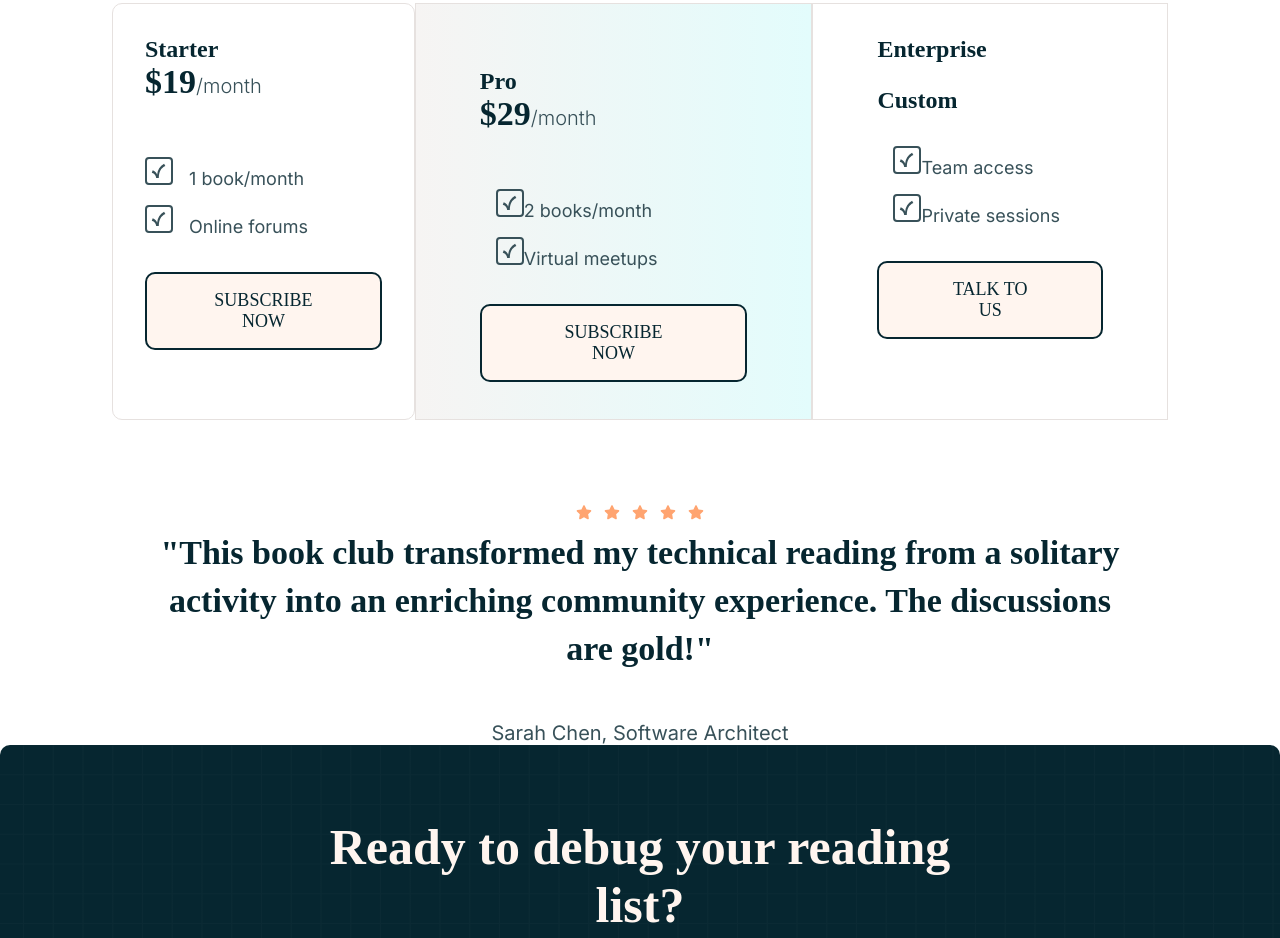
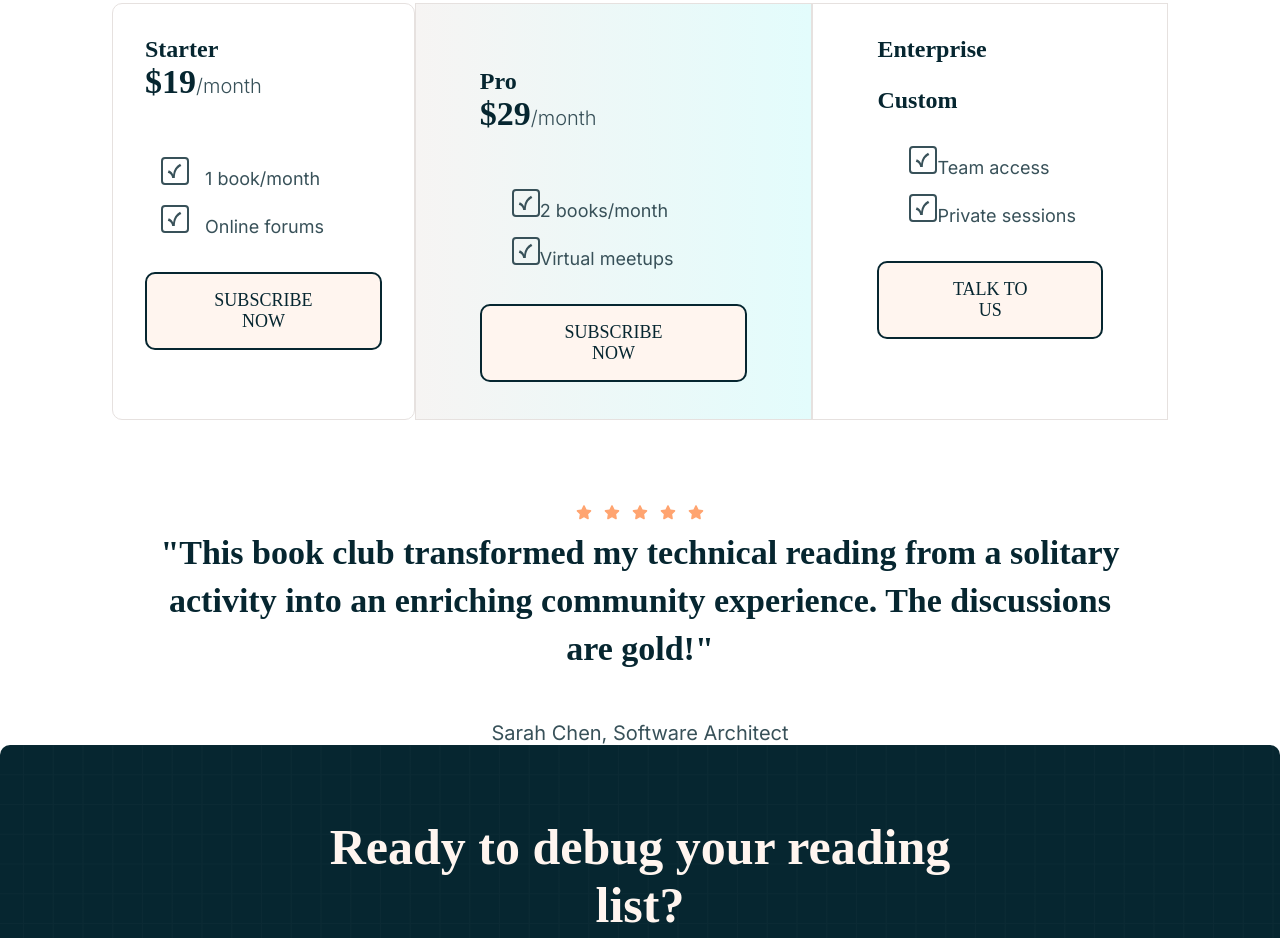
Before and after one commit to anshtyagi-47/landing-pg-frontendmentor, a plain HTML site: page index.html in a window 1280 px wide. Shown: the part 2686-3624 px from the top of the page. Drawn offline with Linux system fonts and the light colour scheme; a web font is replaced by a local one.

Commit message:
Update main.css

```diff
--- a/css/main.css
+++ b/css/main.css
@@ -10,7 +10,7 @@
     --text-gradient: linear-gradient(107deg, #FF9A60 -11.37%, #062630 61.84%);
     --gradient: linear-gradient(90deg, #FFE2D1 0%, #FFF5EF 100%);
 
-    /* fonts */
+
     --martian-mono: "Martian Mono", serif;
     --inter-serif: "Inter", serif;
 }
@@ -79,7 +79,6 @@
     margin-top: 1rem;
 }
 
-/* .icon-star {} */
 
 .joined-description {
     color: var(--teal-green);
@@ -91,8 +90,6 @@
     border-radius: 0.625rem;
     max-width: 100%;
 }
-
-/*======================= Book club styling ==========================*/
 
 .read-grow__section {
     padding: 5rem 7rem;
@@ -119,6 +116,7 @@
 ul {
     list-style: none;
     margin-top: 3rem;
+    margin-left:1rem;
     font-size: 1.125rem;
 }
 
@@ -134,10 +132,6 @@ li {
     right: 1rem;
 }
 
-/*=======================/ Book club styling ==========================*/
-
-
-/*======================= Average section ===============================*/
 .club {
     padding: 5rem 7rem;
 }
@@ -169,9 +163,6 @@ li {
     max-width: 100%;
 }
 
-/*======================= Average section ===============================*/
-
-/*======================= Tech Journey section ==========================*/
 .tech-journey__steps {
     padding: 3rem 8rem;  /* reduced padding from 22rem to 8rem */
 }
@@ -236,17 +227,6 @@ li {
     font-weight: 600;
     width: auto;  /* changed from fixed width */
 }
-
-/*======================= Tech Journey section ===============================*/
-
-/*
-.journey-box__2 {}
-
-.journey-box__3 {}
-
-.journey-box__4 {} */
-
-/*======================= Member Options section ===============================*/
 
 .membership-subscription {
     padding: 5rem 7rem;
```
